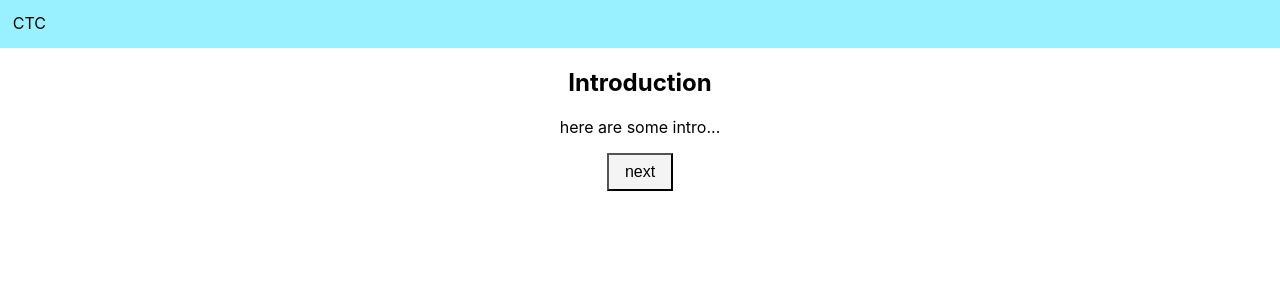
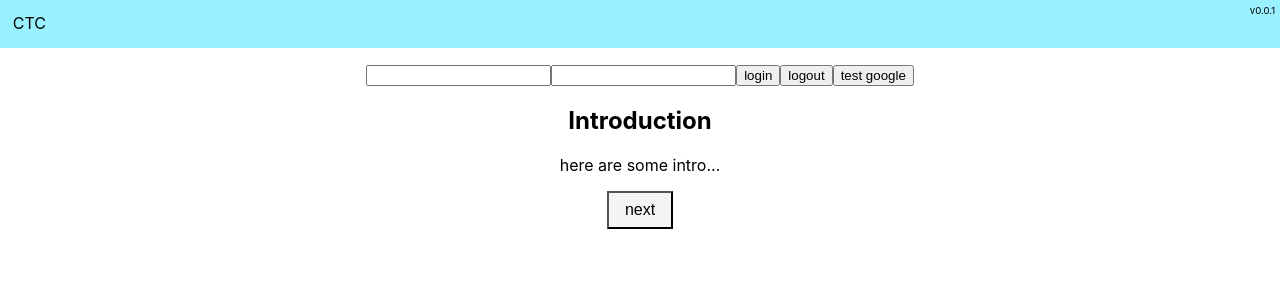
Before and after one commit to nianlu/ctc_client, a React (Create React App) app: page / in a window 1280 px wide. Shown: the top 300 px of the page. Built offline with nearby package versions, Linux system fonts and the light colour scheme; no server answers.

Commit message:
firebase

```diff
--- a/package.json
+++ b/package.json
@@ -7,6 +7,7 @@
     "@testing-library/react": "^9.3.2",
     "@testing-library/user-event": "^7.1.2",
     "axios": "^0.20.0",
+    "firebase": "^8.2.4",
     "react": "^16.13.1",
     "react-device-detect": "^1.14.0",
     "react-dom": "^16.13.1",
--- a/src/App.js
+++ b/src/App.js
@@ -1,5 +1,9 @@
 import React, { useState } from 'react';
 import './App.css';
+
+import { AuthProvider, useAuth } from './authContext'
+
+import { signInWithGoogle } from './firebase'
 
 import Nav from './Nav'
 
@@ -9,14 +13,47 @@ import Confirm from './Confirm'
 
 const random = max => Math.floor(Math.random() * Math.floor(max));
 
+const TestAuth = () => {
+  const { currentUser, login, logout } = useAuth()
+
+  const [ username, setUsername ] = useState()
+  const [ password, setPassword ] = useState()
+  // console.log('cu', currentUser)
+
+  const handleLogin = (username, password) => {
+    console.log('login', username, password)
+    login(username, password)
+  }
+
+  const handleLogout = () => {
+    console.log('logout')
+    logout()
+  }
+
+  return (
+    <div>
+      <p>{currentUser && currentUser.email}</p>
+      <input value={username} onChange={e => setUsername(e.target.value)} />
+      <input value={password} onChange={e => setPassword(e.target.value)} />
+      <button onClick={_ => handleLogin(username, password)} >login</button>
+      <button onClick={_ => handleLogout()} >logout</button>
+      <button onClick={signInWithGoogle} >test google</button>
+    </div>
+  )
+}
+
 function App() {
   const [user, setUser] = useState({uid: 10000+random(9999), group: 'non-native'})
   const [step, setStep] = useState('intro')
   // console.log('app', user)
 
+
   return (
     <div className="App">
       <Nav toStep={setStep} />
+      <AuthProvider>
+        <TestAuth />
+      </AuthProvider>
       {step === 'intro'?
         <Intro toStep={setStep} />
         : step === 'confirm'?
--- a/src/Intro.js
+++ b/src/Intro.js
@@ -4,11 +4,22 @@ const Intro = (props) => {
 
   const { toStep } = props
 
+  const [test, setTest] = useState(false)
+
   return (
     <div>
       <h2>Introduction</h2>
       <div style={{marginBottom: '1rem'}}>here are some intro...</div>
-      <button className='ctc-button' onClick={_ => toStep('confirm')}>next</button>
+      <button className='ctc-button' onClick={_ => toStep('confirm')}
+          style={{userSelect: 'none', WebkitUserSelect: 'none'}}
+      >next</button>
+        {/* <button className='ctc-mobile-record'
+          onTouchStart={e => {e.preventDefault(); setTest(true)}}
+          onTouchEnd={_ => setTest(false)}
+          style={{userSelect: 'none', WebkitUserSelect: 'none'}}
+        >
+          {test? '...' : 'start' }
+        </button> */}
     </div>
   )
 }
--- a/src/Nav.js
+++ b/src/Nav.js
@@ -8,6 +8,7 @@ const Nav = (props) => {
     // <nav style={{backgroundColor: '#88e5f4', padding: '1rem', height: '1.5rem'}}>
     <nav className='ctc-nav'>
       <span style={{float: 'left', margin: '0.8rem', cursor: 'pointer'}} onClick={_ => toStep('intro')}>CTC</span>
+      <span style={{float: 'right', margin: '0.3rem', fontSize: '0.6rem'}} >v0.0.1</span>
     </nav>
   )
 }
--- a/src/Recorder.js
+++ b/src/Recorder.js
@@ -18,20 +18,27 @@ const Recorder = props => {
   const [link, setLink] = useState()
   const [info, setInfo] = useState('ready')
   const [status, setStatus] = useState('stop')
+  const [test, setTest] = useState('init')
 
   // TODO refer to chrome-music-lab
   useEffect(() => {
+    setTest('1')
     navigator.mediaDevices.getUserMedia({ audio: true, video: false }).then(stream => {
       const options = {
         audioBitsPerSecond : 48000,
+        mimeType: 'audio/webm'
       }
       const mediaRecorder = new MediaRecorder(stream, options)
-      mediaRecorder.ondataavailable = function(e) {
+      const ck = []
+      mediaRecorder.ondataavailable = e => {
         // chunks.push(e.data);
         // console.log(e.data)
+        ck.push(e.data)
         setChunk(e.data)
         if (mediaRecorder.state === 'inactive') {
-          // const testb = new Blob(e.data, { type: 'audio/webm' });
+
+          // const testb = new Blob(ck, { 'type': 'audio/wav;' });
+          // console.log('--chunk', e, ck, testb)
           console.log(e.data)
           setBlob(e.data)
           const audioURL = window.URL.createObjectURL(e.data);
@@ -55,12 +62,17 @@ const Recorder = props => {
           )
         } else console.log('not finished')
       }
+      mediaRecorder.onStop = e => {
+        console.log('onstop')
+      }
+      setTest('33')
       setRecorder(mediaRecorder)
-      // setChunk([])
+      setTest('3')
     })
   }, [])
 
   const onStart = () => {
+    setTest('4')
     setChunk()
     setLink()
     recorder && recorder.state === 'inactive' && recorder.start()
@@ -76,6 +88,7 @@ const Recorder = props => {
   // }
 
   const onStop = () => {
+    setTest('5')
     recorder && recorder.state === 'recording' && recorder.stop()
     console.log(recorder.state)
   }
@@ -121,11 +134,13 @@ const Recorder = props => {
   return (
     <div>
       <Word />
+      <div style={{marginBottom: '1rem'}}>{test}</div>
       <div style={{marginBottom: '1rem'}}>{info}</div>
       {isMobile?
         <button className='ctc-mobile-record'
           onTouchStart={status === 'stop'? onStart : _ => {}}
           onTouchEnd={status === 'start'? onStop : _ => {}}
+          style={{userSelect: 'none', WebkitUserSelect: 'none'}}
         >
           {status === 'stop'?
             'start'
--- a/src/api.js
+++ b/src/api.js
@@ -1,8 +1,8 @@
 import axios from "axios";
 
-axios.defaults.baseURL = 'http://localhost:5000/api/'
+// axios.defaults.baseURL = 'http://localhost:5000/api/'
 // axios.defaults.baseURL = 'https://ctc-web-291704.ue.r.appspot.com/'
-// axios.defaults.baseURL = '/api/'
+axios.defaults.baseURL = '/api/'
 
 
 // axios.interceptors.request.use(
--- /dev/null
+++ b/src/authContext.js
@@ -0,0 +1,62 @@
+import React, { useContext, useState, useEffect } from "react"
+import { auth } from "./firebase"
+
+const AuthContext = React.createContext()
+
+export function useAuth() {
+  return useContext(AuthContext)
+}
+
+export function AuthProvider({ children }) {
+  const [currentUser, setCurrentUser] = useState()
+  const [loading, setLoading] = useState(true)
+
+  function signup(email, password) {
+    return auth.createUserWithEmailAndPassword(email, password)
+  }
+
+  function login(email, password) {
+    return auth.signInWithEmailAndPassword(email, password)
+  }
+
+  function logout() {
+    return auth.signOut()
+  }
+
+  function resetPassword(email) {
+    return auth.sendPasswordResetEmail(email)
+  }
+
+  function updateEmail(email) {
+    return currentUser.updateEmail(email)
+  }
+
+  function updatePassword(password) {
+    return currentUser.updatePassword(password)
+  }
+
+  useEffect(() => {
+    const unsubscribe = auth.onAuthStateChanged(user => {
+      setCurrentUser(user)
+      setLoading(false)
+    })
+
+    return unsubscribe
+  }, [])
+
+  const value = {
+    currentUser,
+    login,
+    signup,
+    logout,
+    resetPassword,
+    updateEmail,
+    updatePassword
+  }
+
+  return (
+    <AuthContext.Provider value={value}>
+      {!loading && children}
+    </AuthContext.Provider>
+  )
+}
--- /dev/null
+++ b/src/firebase.js
@@ -0,0 +1,26 @@
+import firebase from 'firebase/app'
+import 'firebase/auth'
+import 'firebase/storage'
+
+
+const app = firebase.initializeApp({
+  apiKey: "AIzaSyCwlJRxXowkO2SPpVC4L3vf6BEPjZa-_KY",
+  authDomain: "ctc-web-291704.firebaseapp.com",
+  projectId: "ctc-web-291704",
+  storageBucket: "ctc-web-291704.appspot.com",
+  messagingSenderId: "306964030038",
+  appId: "1:306964030038:web:415b90297a53eac6b4d1f7",
+  measurementId: "G-N94Z3EMYS5"
+})
+
+export const auth = app.auth()
+export default app
+
+const googleProvider = new firebase.auth.GoogleAuthProvider()
+export const signInWithGoogle = () => {
+  auth.signInWithPopup(googleProvider).then((res) => {
+    // console.log(res.user)
+  }).catch((error) => {
+    console.log(error.message)
+  })
+}
```
Also changed, not shown: firebase.json (added), 2 other files (tests, documents, lock files or other folders).
